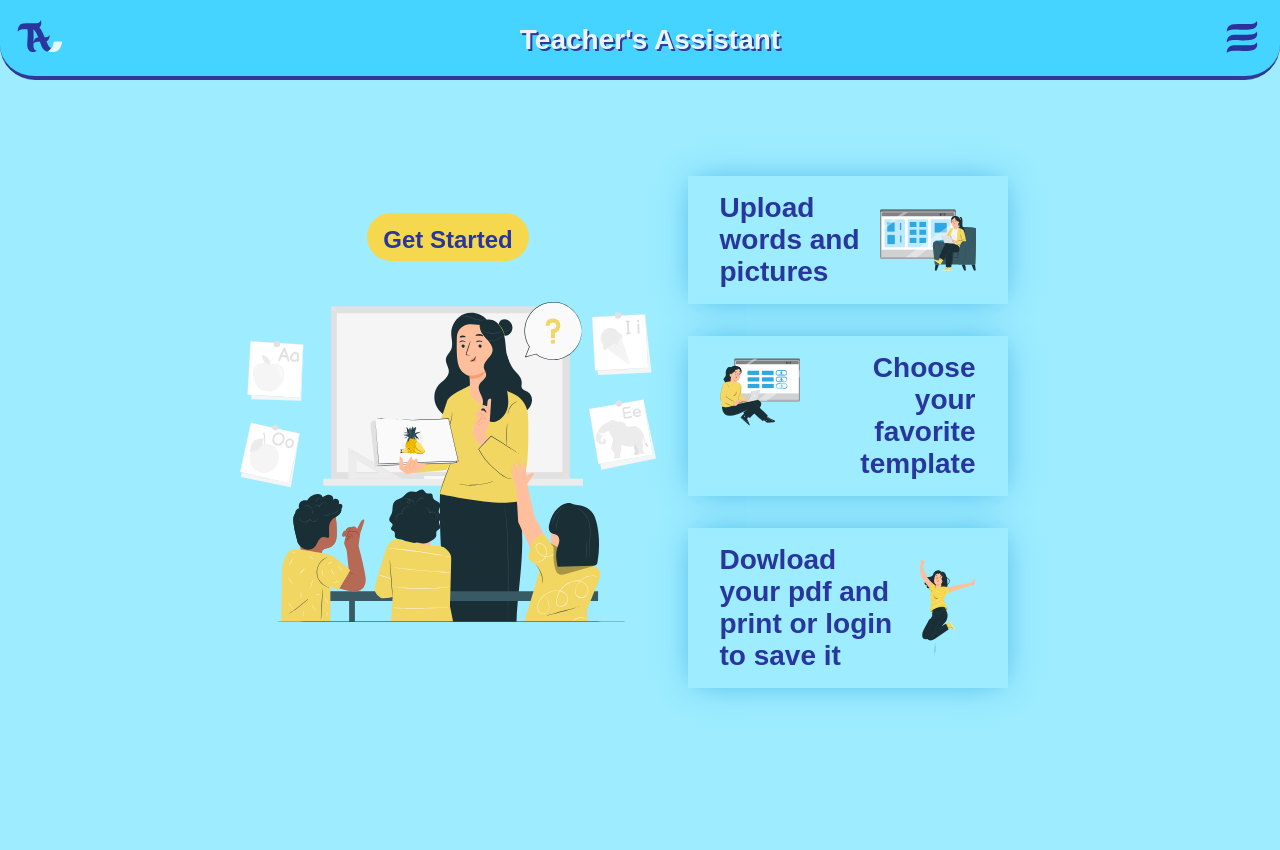
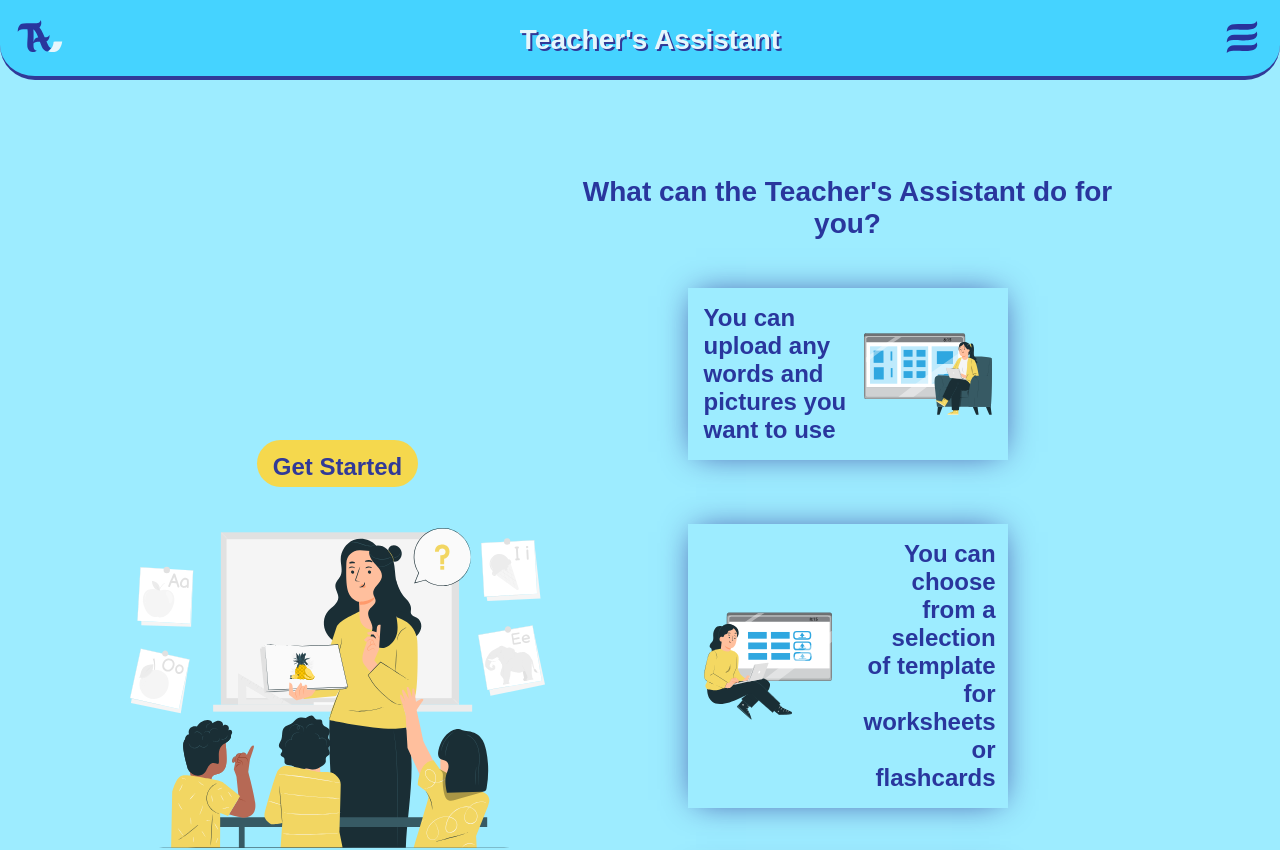
Before and after one commit to anivm01/teachers-assistant-frontend, a React (Create React App) app: page / in a window 1280 px wide. Shown: the top 850 px of the page. Before the commit the page ends 800 px from the top, so only its background shows below. Built offline with nearby package versions, Linux system fonts and the light colour scheme; a web font is replaced by a local one.

Commit message:
fix styling on home page and add more text and an extra link at the bottom

```diff
--- a/src/components/MainNav/MainNav.scss
+++ b/src/components/MainNav/MainNav.scss
@@ -44,7 +44,7 @@
 
 .nav {
     background-color: $darkest;
-    position: absolute;
+    position: fixed;
     top: 0;
     z-index: 4;
     width: 100%;
--- a/src/index.scss
+++ b/src/index.scss
@@ -19,7 +19,7 @@ body {
   min-height: 100vh;
 }
 h1 {
-  font-size: 1.5rem;
+  font-size: 2rem;
   font-family: filmotype-austin,sans-serif;
   font-weight: 800;
   font-style: normal;
@@ -33,7 +33,7 @@ h2 {
   font-family: filmotype-austin,sans-serif;
   font-weight: 800;
   font-style: normal;
-  font-size: 1.25rem;
+  font-size: 1.5rem;
   @include tablet {
     font-size: 1.75rem;
   }
@@ -42,7 +42,7 @@ h3 {
   margin: 0;
   color:#29369D;
   font-family: filmotype-austin,sans-serif;
-  font-size: 1rem;
+  font-size: 1.25rem;
   @include tablet {
     font-size: 1.5rem;
   }
--- a/src/pages/HomePage/HomePage.js
+++ b/src/pages/HomePage/HomePage.js
@@ -26,8 +26,9 @@ function HomePage({isNavVisible, setIsNavVisible}) {
           />
         </div>
         <div className="home__steps">
+          <h2 className="home__title">What can the Teacher's Assistant do for you?</h2>
         <div className="home__step">
-          <h2 className="home__step-text">Upload words and pictures</h2>
+          <h3 className="home__step-text">You can upload any words and pictures you want to use</h3>
           <img
             className="home__step-img"
             src={step1}
@@ -40,16 +41,17 @@ function HomePage({isNavVisible, setIsNavVisible}) {
             src={step2}
             alt="teacher working at computer"
           />
-          <h2 className="home__step-text home__step-text--align-right">Choose your favorite template</h2>
+          <h3 className="home__step-text home__step-text--align-right">You can choose from a selection of template for worksheets or flashcards</h3>
         </div>
         <div className="home__step home__step--last">
-          <h2 className="home__step-text home__step-text--last">Dowload your pdf and print or login to save it</h2>
+          <h3 className="home__step-text home__step-text--last">You can dowload your pdf or login to save it to your account</h3>
           <img
             className="home__step-img home__step-img--last"
             src={step3}
             alt="teacher celebrating"
           />
         </div>
+        <Link className="home__cta" to="/templates">Let's Go!</Link>
         </div>
       </section>
     </main>
--- a/src/pages/HomePage/HomePage.scss
+++ b/src/pages/HomePage/HomePage.scss
@@ -1,4 +1,5 @@
 @use "../../partials/breakpoints" as *;
+@use "../../partials/colors"as*;
 .home {
   display: flex;
   justify-content: flex-start;
@@ -27,12 +28,12 @@
     font-size: 1.5rem;
     font-family: filmotype-austin,sans-serif;
     width: 100%;
-    background-color: #F5D84D;
-    color: #29369D;
+    background-color: $accent;
+    color: $darkest;
     border-radius: 2.1875rem;
     border: none;
     &:hover {
-      background-color: #e6f6fc;
+      background-color: $pale;
     }
     @include tablet {
         max-width: 12.5rem;
@@ -62,15 +63,26 @@
         height: 20rem;
     }
   }
+  &__steps {
+    display: flex;
+    flex-direction: column;
+    align-items: center;
+    padding: 1rem;
+  }
+  &__title {
+    text-align: center;
+    padding: 1rem;
+  }
   &__step {
-      display: flex;
+    display: flex;
     flex-direction: row;
-        align-items: center;
-        justify-content: space-between;
-        padding: 1rem 2rem;
+    align-items: center;
+    gap: 1rem;
+    justify-content: space-between;
+    padding: 1rem;
     margin: 1rem;
-    box-shadow: inset 0 0 2rem -0.5rem #e6f6fc;
-    box-shadow: 0 0 2rem -.5rem rgba(47,167,224,1);
+    box-shadow: inset 0 0 2rem -0.5rem $pale;
+    box-shadow: 0 0 2rem -.5rem $darkest;
     height: fit-content;
     @include tablet {
       margin: 2rem;
@@ -78,23 +90,12 @@
     @include desktop {
       max-width: 20rem;
     }
-    &--align-right {
-        align-items: flex-start;
-    }
   }
   &__step-img {
-    height: 4rem;
-    width: 4rem;
-    @include tablet {
-      height: 6rem;
-      width: 6rem;
-    }
+    height: 8rem;
+    width: 8rem;
     &--align-right {
         margin-right: 1rem;
-        @include tablet {
-            height: 5rem;
-            width: 5rem;
-        }
     }
     &--last{
         margin: 0 0 0 1rem;
```
